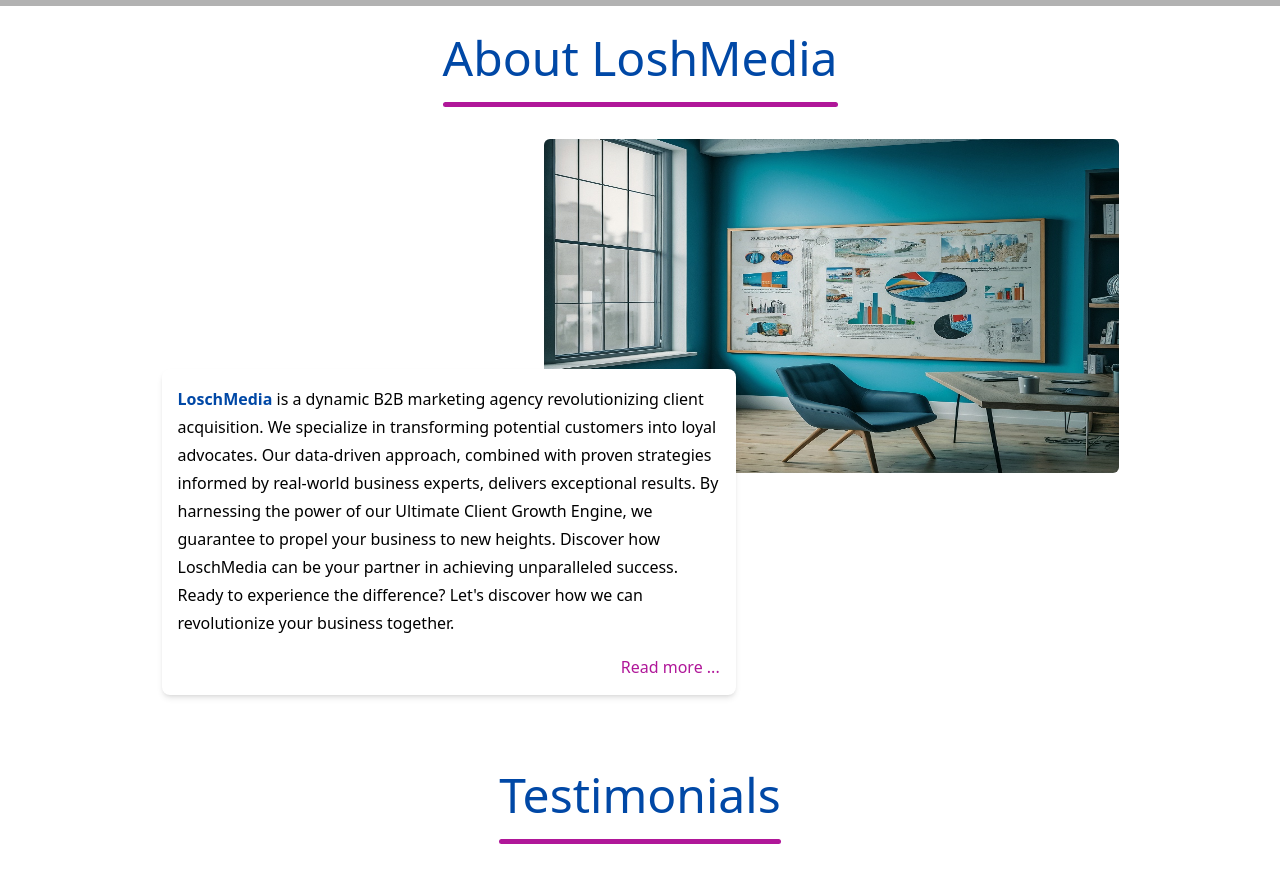
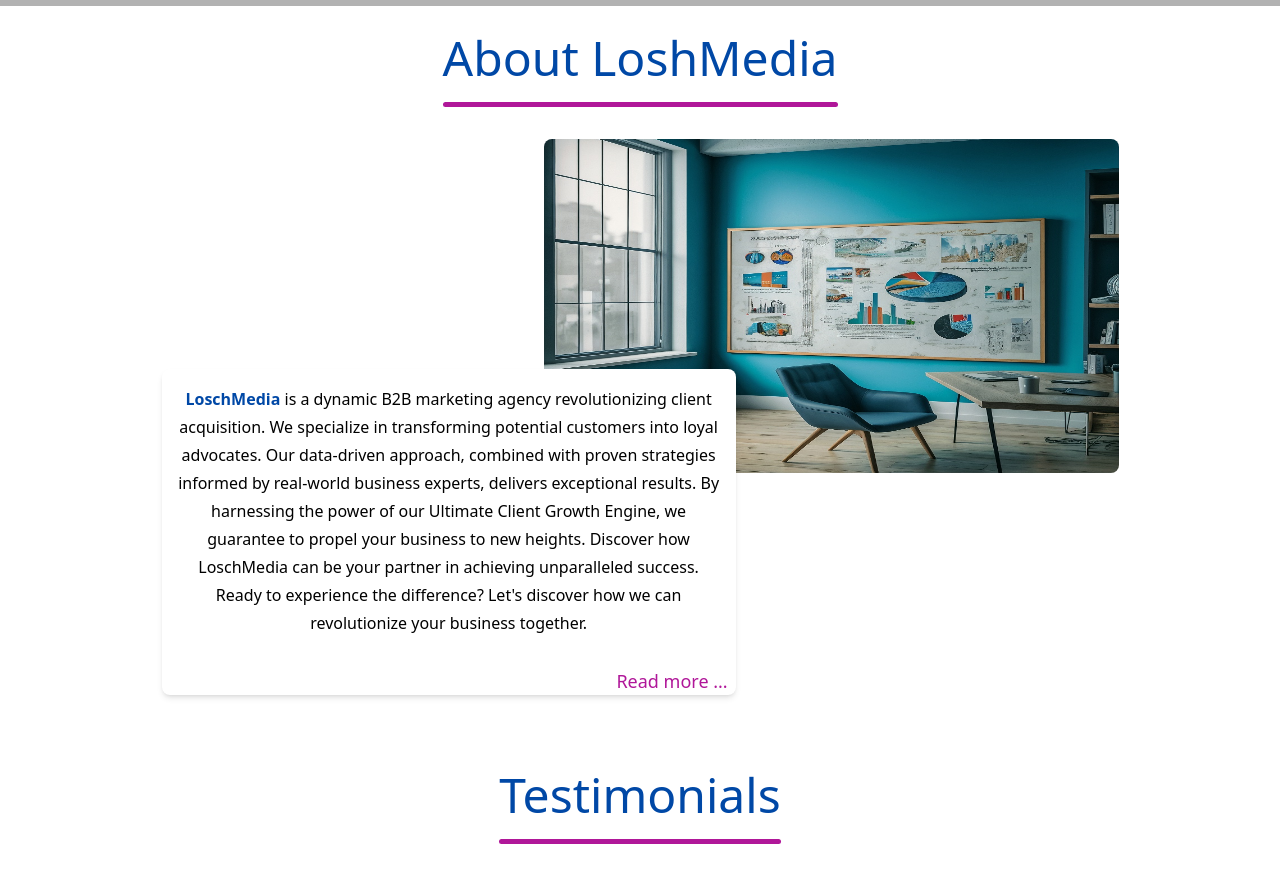
Before and after one commit to ayouub-bk/LoschMedia_Agency, a React (Vite) app: page / in a window 1280 px wide. Shown: the part 880-1754 px from the top of the page. Built offline with nearby package versions, Linux system fonts and the light colour scheme.

Commit message:
fixed about home screen

```diff
--- a/src/pages/HomeScreen.jsx
+++ b/src/pages/HomeScreen.jsx
@@ -22,12 +22,12 @@
 
           <div className="desktop:w-[1005px] desktop:h-[620px] w-screen h-screen  tablet:h-[531px] flex flex-col gap-6 p-6   pt-10 ">
             <div className="tablet:w-[60%]   h-[60%] tablet:self-end   ">
-              <img className="w-full h-full rounded-md " src={img1} alt="img" />
+              <img className="w-full h-full rounded-lg " src={img1} alt="img" />
             </div>
-            <div className="tablet:w-[60%] tablet:h-[60%] h-full rounded-lg p-4 bg-primary  shadow-md text-[16px] relative tablet:-mt-32 ">
-              <p className="desktop:leading-7">
-                <span className="text-secondary font-bold ">LoschMedia</span> is
-                a dynamic B2B marketing agency revolutionizing client
+            <div className="tablet:w-[60%] tablet:h-[60%] h-full rounded-lg  p-4  bg-primary text-center  shadow-md text-[16px] relative tablet:-mt-32   ">
+              <p className="desktop:leading-7 ">
+                <span className="text-secondary font-bold  ">LoschMedia</span>{" "}
+                is a dynamic B2B marketing agency revolutionizing client
                 acquisition. We specialize in transforming potential customers
                 into loyal advocates. Our data-driven approach, combined with
                 proven strategies informed by real-world business experts,
@@ -39,7 +39,7 @@
                 business together.
               </p>
               <Link
-                className="text-highlight absolute bottom-4 right-4"
+                className="text-highlight absolute bottom-0 right-2 text-sm desktop:text-lg "
                 to="About"
               >
                 Read more ...
```
